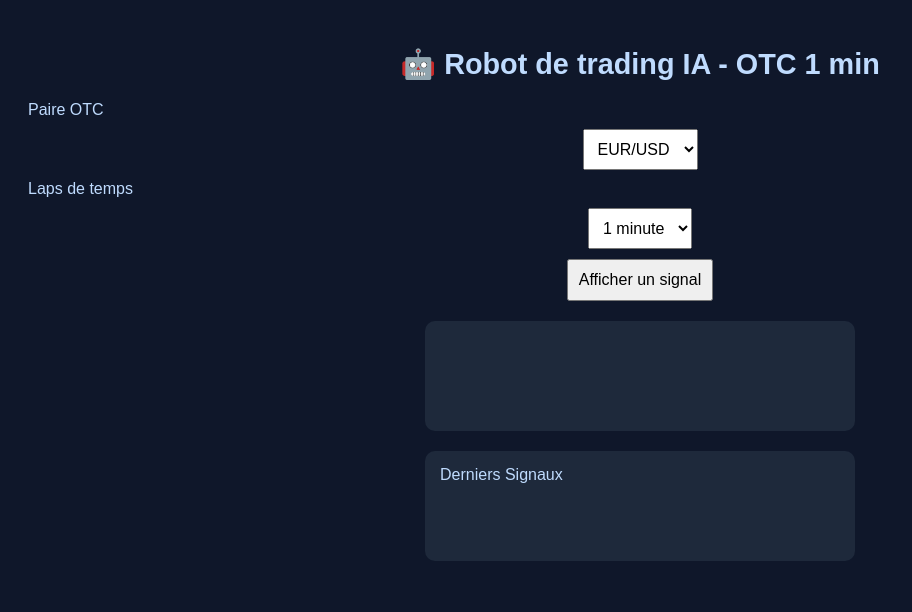
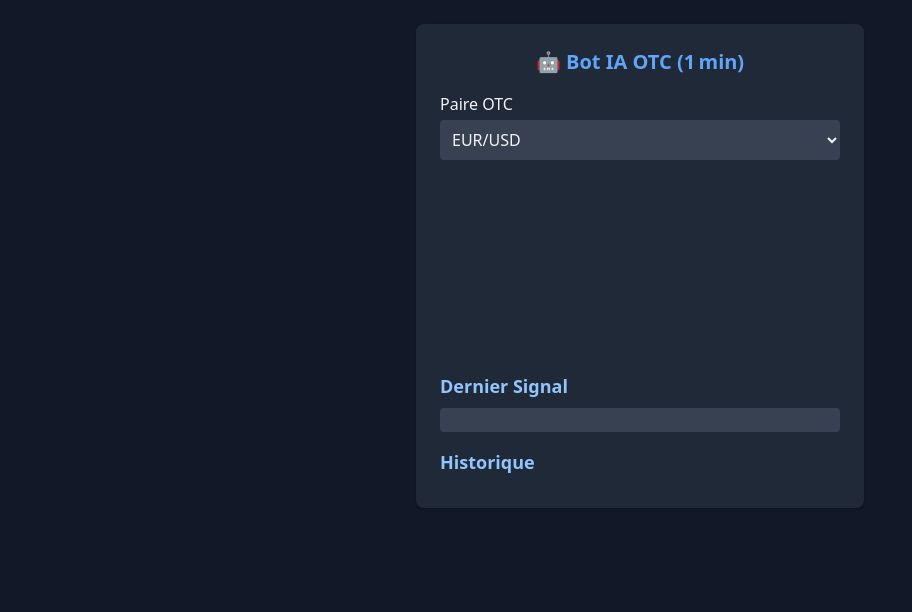
Before and after one commit to franck2y/kiwi-otc-bot, a plain HTML site: page index.html in a window 1280 px wide. Shown: the whole page, without its empty margins (0-912 px from the left). Drawn offline with nearby package versions, Linux system fonts and the light colour scheme.

Commit message:
Update index.html

```diff
--- a/index.html
+++ b/index.html
@@ -1,74 +1,37 @@
-<!DOCTYPE html><html lang="fr">
+<!DOCTYPE html>
+<html lang="fr">
 <head>
-  <meta charset="UTF-8" />
-  <meta name="viewport" content="width=device-width, initial-scale=1.0" />
-  <title>Robot de trading IA - OTC 1 min</title>
-  <style>
-    body {
-      background-color: #0f172a;
-      color: #bfdbfe;
-      font-family: Arial, sans-serif;
-      padding: 20px;
-    }
-    h1 {
-      text-align: center;
-      font-size: 1.8rem;
-    }
-    select, button {
-      display: block;
-      margin: 10px auto;
-      padding: 10px;
-      font-size: 1rem;
-    }
-    #signalBox, #logBox {
-      background-color: #1e293b;
-      padding: 15px;
-      margin: 20px auto;
-      border-radius: 10px;
-      max-width: 400px;
-      min-height: 80px;
-    }
-  </style>
+  <meta charset="UTF-8"/>
+  <meta name="viewport" content="width=device-width, initial-scale=1.0"/>
+  <title>Bot OTC IA - Données Réelles</title>
+  <script src="https://cdn.jsdelivr.net/npm/chart.js"></script>
+  <link href="https://cdn.jsdelivr.net/npm/tailwindcss@2.2.19/dist/tailwind.min.css" rel="stylesheet"/>
+  <script defer src="api.js"></script>
 </head>
-<body>
-  <h1>🤖 Robot de trading IA - OTC 1 min</h1><label for="pair">Paire OTC</label> <select id="pair"> <option value="EUR/USD">EUR/USD</option> <option value="GBP/USD">GBP/USD</option> <option value="USD/JPY">USD/JPY</option> </select>
+<body class="bg-gray-900 text-gray-100 p-6">
+  <div class="max-w-md mx-auto bg-gray-800 rounded-lg p-6 shadow">
+    <h1 class="text-xl font-bold mb-4 text-center text-blue-400">🤖 Bot IA OTC (1 min)</h1>
 
-<label for="tf">Laps de temps</label> <select id="tf"> <option value="1">1 minute</option> </select>
+    <div class="mb-4">
+      <label class="block mb-1">Paire OTC</label>
+      <select id="pair" class="w-full bg-gray-700 rounded p-2">
+        <option value="EURUSD">EUR/USD</option>
+        <option value="GBPUSD">GBP/USD</option>
+        <option value="USDJPY">USD/JPY</option>
+      </select>
+    </div>
 
-<button onclick="generateSignal()">Afficher un signal</button>
+    <canvas id="chart" height="180" class="bg-gray-800 rounded-lg mb-4"></canvas>
 
-  <div id="signalBox"></div>
-  <div id="logBox">Derniers Signaux</div>  <script>
-    // Exemple de patterns simples
-    const patterns = [
-      { seq: ['green', 'green'], signal: 'UP 📈' },
-      { seq: ['red', 'red'], signal: 'DOWN 📉' },
-      { seq: ['red', 'green', 'green'], signal: 'UP 📈' },
-      { seq: ['green', 'red', 'red'], signal: 'DOWN 📉' },
-    ];
+    <div class="mb-4">
+      <h2 class="text-lg font-semibold text-blue-300 mb-2">Dernier Signal</h2>
+      <div id="signalBox" class="bg-gray-700 rounded p-3 text-center text-lg"></div>
+    </div>
 
-    // Simule une série de bougies : 'green' ou 'red'
-    function simulateCandles(n = 3) {
-      return Array.from({ length: n }, () => Math.random() > 0.5 ? 'green' : 'red');
-    }
-
-    function matchPattern(candles) {
-      for (let p of patterns) {
-        const last = candles.slice(-p.seq.length).join(',');
-        if (last === p.seq.join(',')) return p.signal;
-      }
-      return Math.random() > 0.5 ? 'UP 📈' : 'DOWN 📉'; // fallback aléatoire
-    }
-
-    function generateSignal() {
-      const candles = simulateCandles(3);
-      const signal = matchPattern(candles);
-      const now = new Date().toLocaleTimeString();
-
-      document.getElementById("signalBox").innerHTML = `<strong>Signal:</strong> ${signal}`;
-
-      const logBox = document.getElementById("logBox");
-      logBox.innerHTML += `<div>${now} – ${signal} (${candles.join(',')})</div>`;
-    }
-  </script></body>
+    <div>
+      <h2 class="text-lg font-semibold text-blue-300 mb-2">Historique</h2>
+      <ul id="logBox" class="max-h-48 overflow-auto space-y-1 text-sm"></ul>
+    </div>
+  </div>
+</body>
 </html>
```
